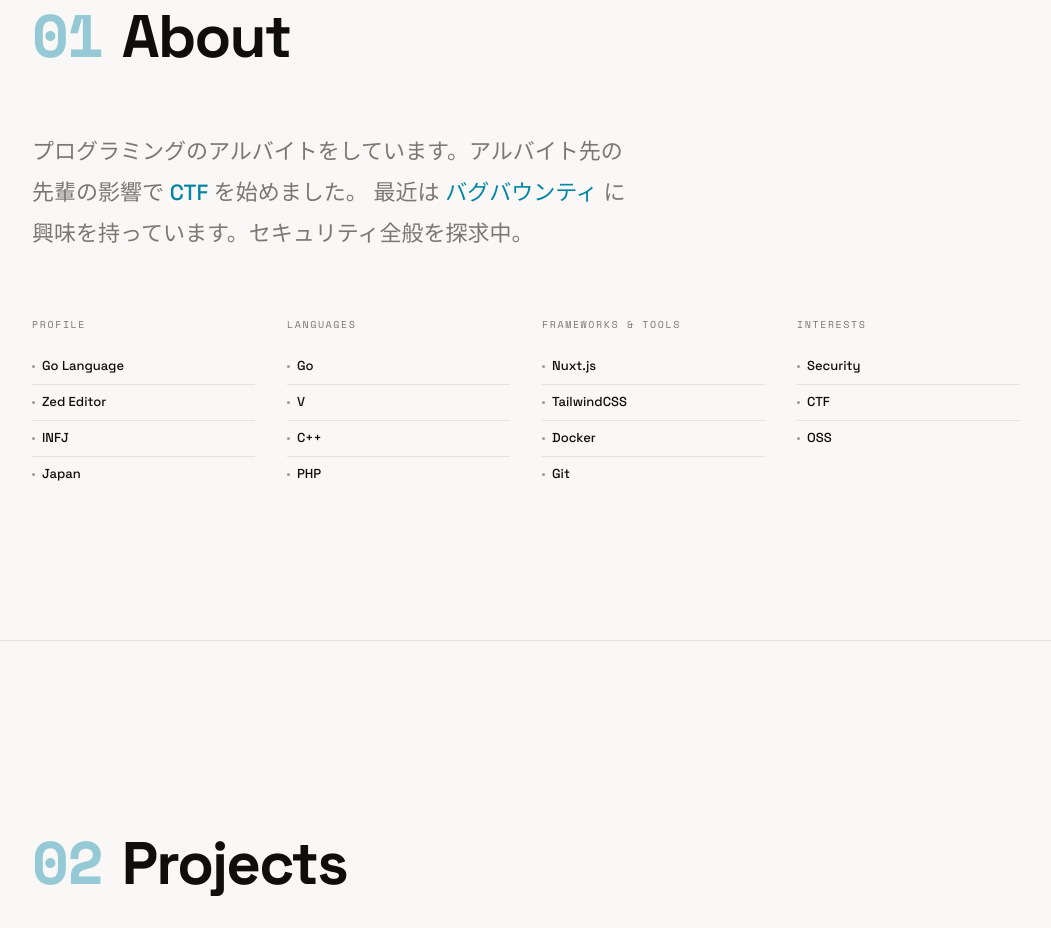
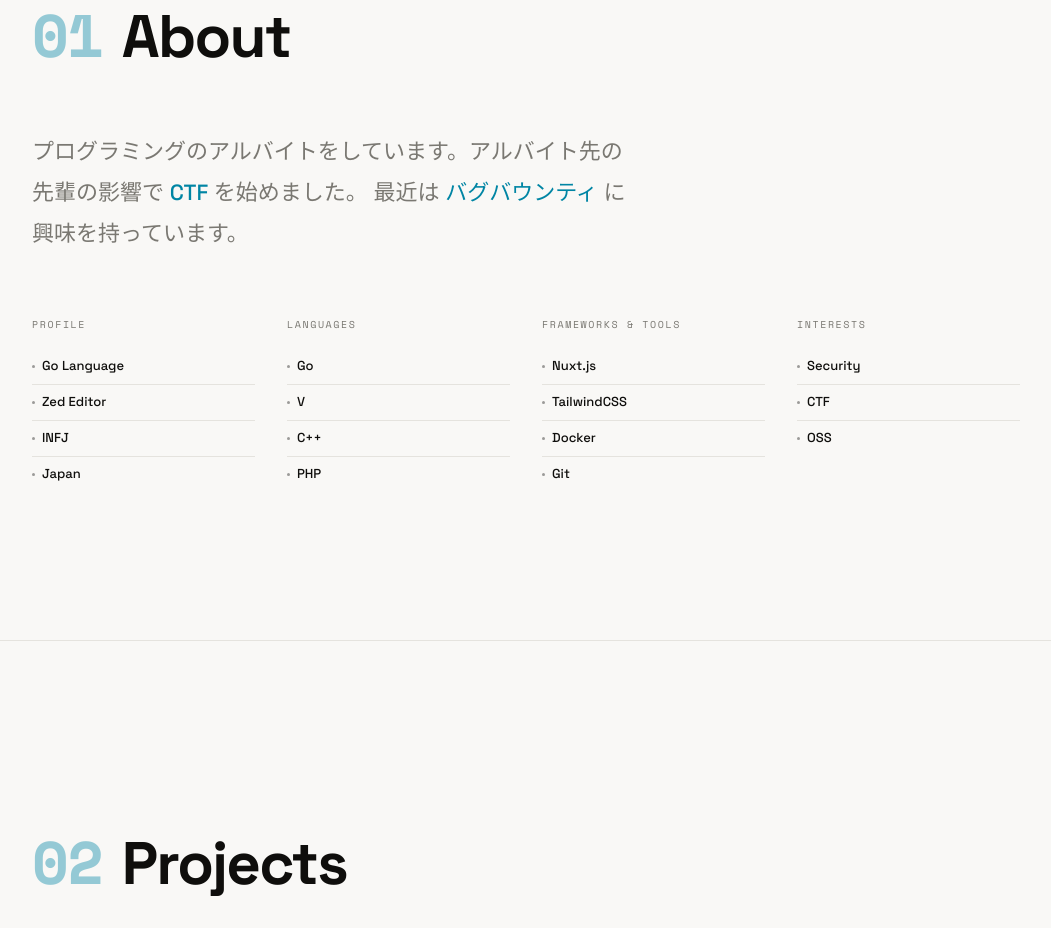
Before and after one commit to nemoola/nemoo.la, an Astro site: page / in a window 1280 px wide. Shown: the part 960-1888 px from the top of the page, without its empty margins (114-1165 px from the left). Built offline with nearby package versions, Linux system fonts and the light colour scheme; Astro itself is replaced by a stand-in of ours; animation ran at ten frames a second.

Commit message:
fix: About文言を調整

```diff
--- a/src/components/sections/AboutSection.astro
+++ b/src/components/sections/AboutSection.astro
@@ -23,7 +23,7 @@ const aboutColumns = [
 
 <SectionBlock id="about" number="01" title="About" variant="full">
   <p class="max-w-[600px] text-[clamp(17px,2vw,22px)] leading-[1.85] font-normal text-fg-2 [&_em]:font-medium [&_em]:not-italic [&_em]:text-accent">
-    プログラミングのアルバイトをしています。アルバイト先の先輩の影響で <em>CTF</em> を始めました。 最近は <em>バグバウンティ</em> に興味を持っています。セキュリティ全般を探求中。
+    プログラミングのアルバイトをしています。アルバイト先の先輩の影響で <em>CTF</em> を始めました。 最近は <em>バグバウンティ</em> に興味を持っています。
   </p>
 
   <div class="grid grid-cols-4 gap-8 max-[760px]:grid-cols-1">
```
